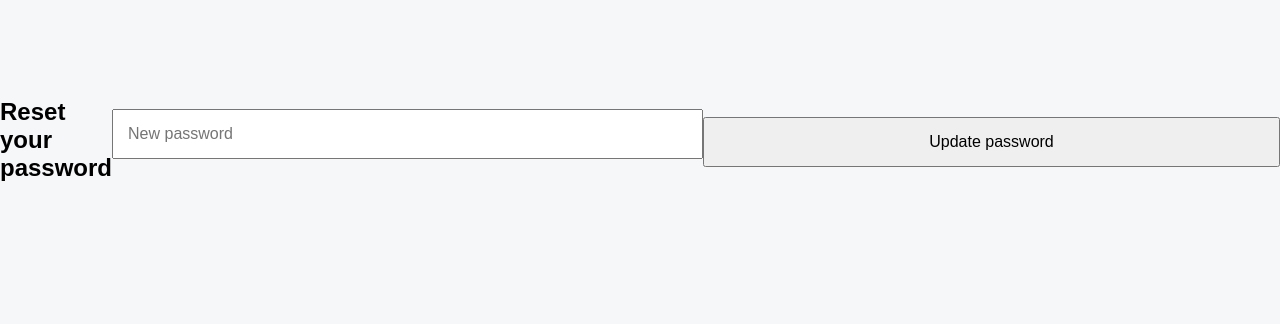
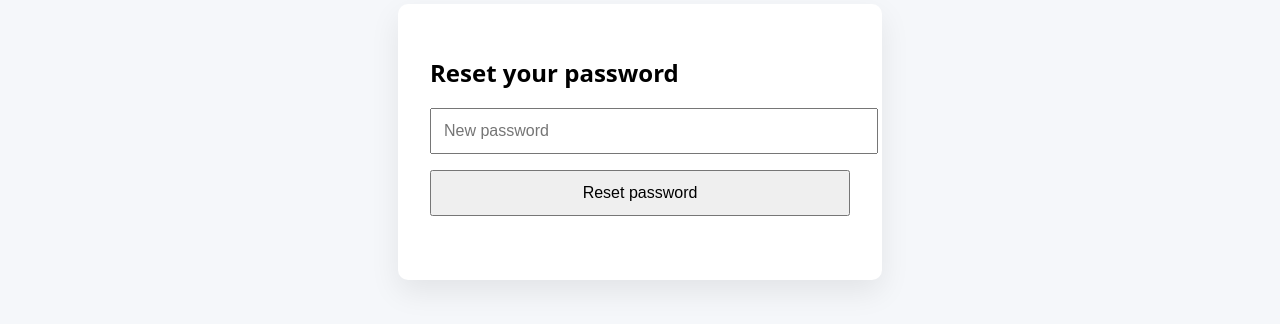
Before and after one commit to gasto-line/job_recommendation_service, a plain HTML site: page reset_pwd/index.html in a window 1280 px wide. Shown: the part 258-582 px from the top of the page. Drawn offline with nearby package versions, Linux system fonts and the light colour scheme.

Commit message:
try another html version to troubleshoot issue

```diff
--- a/reset_pwd/index.html
+++ b/reset_pwd/index.html
@@ -1,116 +1,77 @@
 <!DOCTYPE html>
-<html>
+<html lang="en">
 <head>
   <meta charset="UTF-8" />
-  <title>Reset password</title>
+  <title>Reset Password</title>
 
+  <!-- Supabase client -->
   <script src="https://unpkg.com/@supabase/supabase-js@2"></script>
 
   <style>
     body {
       margin: 0;
-      height: 100vh;
+      min-height: 100vh;
       display: flex;
+      align-items: center;
       justify-content: center;
-      align-items: center;
-      font-family: Arial, sans-serif;
-      background: #f6f7f9;
+      background: #f5f7fa;
+      font-family: system-ui, sans-serif;
     }
 
     .card {
+      width: 100%;
+      max-width: 420px;
+      padding: 32px;
       background: white;
-      padding: 32px;
-      border-radius: 8px;
-      width: 360px;
-      box-shadow: 0 10px 25px rgba(0,0,0,0.1);
-      text-align: center;
+      border-radius: 10px;
+      box-shadow: 0 12px 30px rgba(0,0,0,0.08);
     }
 
-    h2 {
-      margin-bottom: 24px;
-    }
-
-    input {
+    input, button {
       width: 100%;
-      padding: 14px;
+      padding: 12px;
+      margin-bottom: 16px;
       font-size: 16px;
-      margin-bottom: 16px;
-    }
-
-    button {
-      width: 100%;
-      padding: 14px;
-      font-size: 16px;
-      cursor: pointer;
-    }
-
-    #status {
-      margin-top: 16px;
-      font-size: 14px;
-      min-height: 18px;
     }
   </style>
 </head>
 
 <body>
-  <h2>Reset your password</h2>
-
-  <input
-    type="password"
-    id="password"
-    placeholder="New password"
-  />
-  <button id="reset-btn">Update password</button>
-
-  <p id="status"></p>
+  <div class="card">
+    <h2>Reset your password</h2>
+    <input id="password" type="password" placeholder="New password" />
+    <button onclick="resetPassword()">Reset password</button>
+    <p id="status"></p>
+  </div>
 
   <script>
+    console.log("Script loaded");
+
     const SUPABASE_URL = "https://irutkdcynqycaveefmpe.supabase.co";
     const SUPABASE_ANON_KEY = "eyJhbGciOiJIUzI1NiIsInR5cCI6IkpXVCJ9.eyJpc3MiOiJzdXBhYmFzZSIsInJlZiI6ImlydXRrZGN5bnF5Y2F2ZWVmbXBlIiwicm9sZSI6ImFub24iLCJpYXQiOjE3NTA5MzAzNzMsImV4cCI6MjA2NjUwNjM3M30.e4Bj1lGG-jO7F6A_7FLu1UaAenXrFUHzu_zSUZzZlG0";
 
-    const supabase = supabase.createClient(
+    const supabaseClient = supabase.createClient(
       SUPABASE_URL,
       SUPABASE_ANON_KEY
     );
 
     async function resetPassword() {
+      console.log("Reset button clicked");
+
+      const password = document.getElementById("password").value;
       const status = document.getElementById("status");
-      status.textContent = "Checking session...";
 
-      console.log("🔍 Checking session...");
-      const sessionResponse = await supabase.auth.getSession();
-      console.log("Session response:", sessionResponse);
+      const { error } = await supabaseClient.auth.updateUser({
+        password: password
+      });
 
-      const session = sessionResponse.data.session;
-
-      if (!session) {
-        status.textContent =
-          "No active session. Please use the link from your email again.";
-        return;
-      }
-
-      status.textContent = "Updating password...";
-
-      const password =
-        document.getElementById("password").value;
-
-      console.log("🔐 Updating password...");
-      const updateResponse =
-        await supabase.auth.updateUser({ password });
-
-      console.log("Update response:", updateResponse);
-
-      if (updateResponse.error) {
-        status.textContent = updateResponse.error.message;
+      if (error) {
+        console.error(error);
+        status.textContent = error.message;
       } else {
         status.textContent = "Password updated successfully!";
       }
     }
-
-
-    document
-      .getElementById("reset-btn")
-      .addEventListener("click", resetPassword);
   </script>
 </body>
 </html>
```
